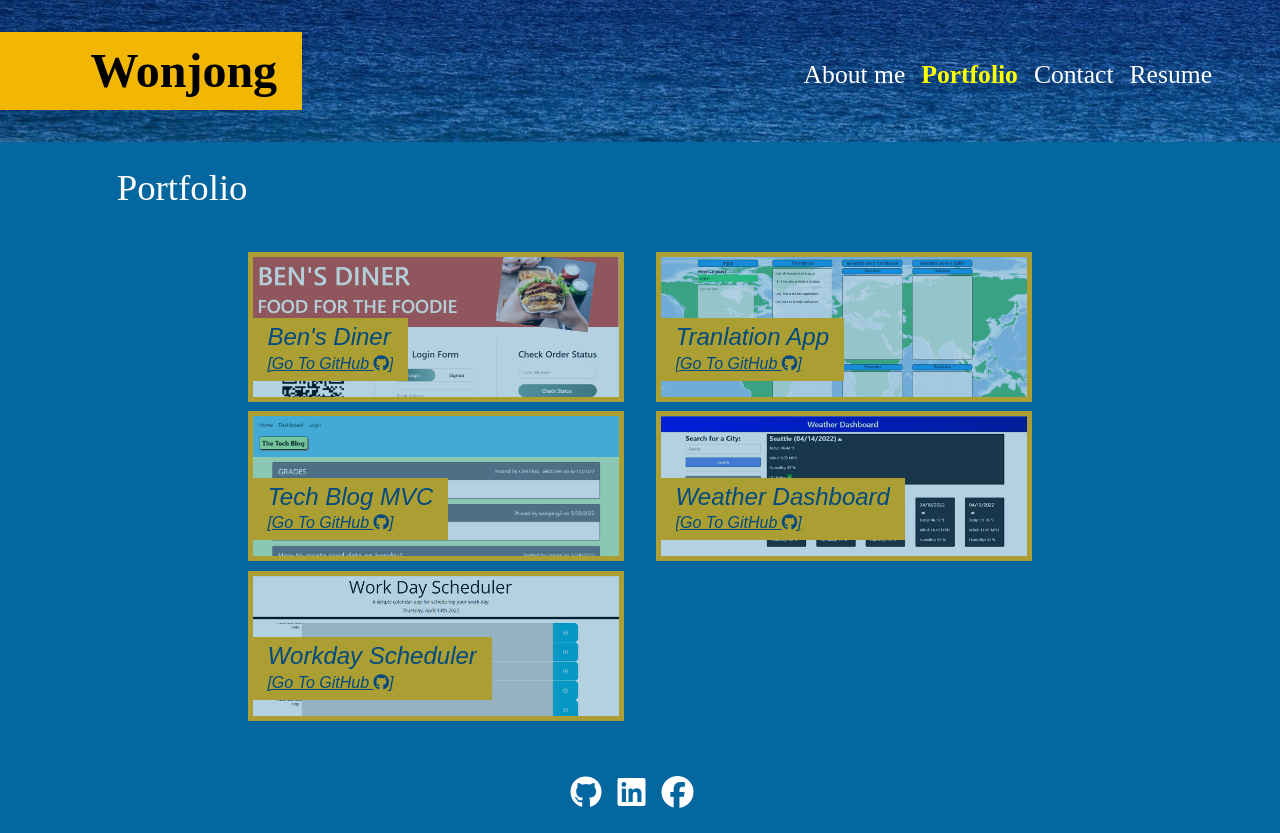
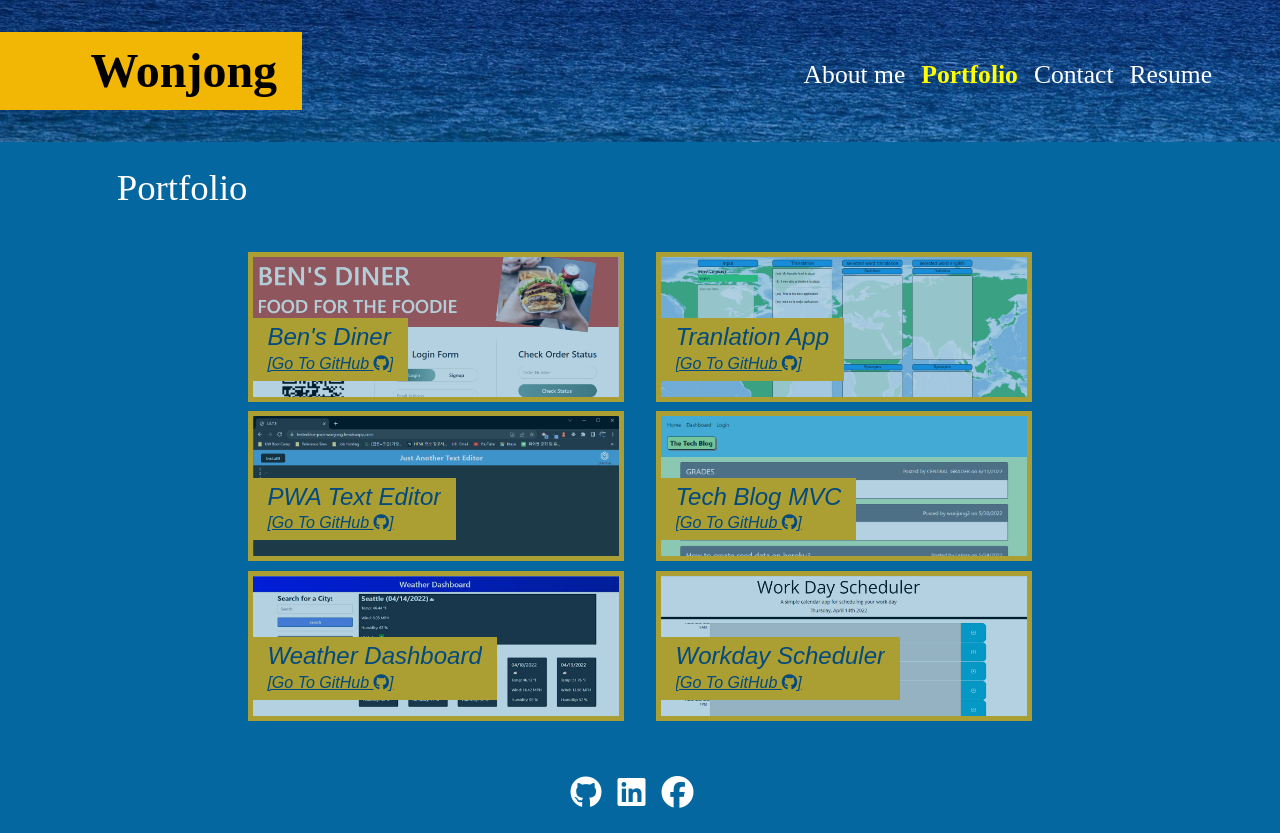
Before and after one commit to wonjong2/wonjong_portfolio_react, a React (Create React App) app: page / in a window 1280 px wide. Both pictures are taken after a click on the element "Portfolio". Built offline with nearby package versions, Linux system fonts and the light colour scheme; a web font is replaced by a local one.

Commit message:
Adds 6th work to the portfolio section

```diff
--- a/src/components/Portfolio.js
+++ b/src/components/Portfolio.js
@@ -16,22 +16,28 @@ export default function Portfolio() {
             class: 'works second-work',
         },
         {
+            url: 'https://texteditor-pwa-wonjong.herokuapp.com/',
+            github: 'https://github.com/wonjong2/PWA_Text_Editor',
+            title: 'PWA Text Editor',
+            class: 'works third-work',
+        },
+        {
             url: 'https://tech-blog-wonjong.herokuapp.com/',
             github: 'https://github.com/wonjong2/Tech_Blog_MVC',
             title: 'Tech Blog MVC',
-            class: 'works third-work',
+            class: 'works fourth-work',
         },
         {
             url: 'https://wonjong2.github.io/Week6_Weather_Dashboard/',
             github: 'https://github.com/wonjong2/Week6_Weather_Dashboard',
             title: 'Weather Dashboard',
-            class: 'works fourth-work',
+            class: 'works fifth-work',
         },
         {
             url: 'https://wonjong2.github.io/Week5_Work_Day_Scheduler/',
             github: 'https://github.com/wonjong2/Week5_Work_Day_Scheduler',
             title: 'Workday Scheduler',
-            class: 'works fifth-work',
+            class: 'works sixth-work',
         }
     ];
 
--- a/src/styles/portfolio.css
+++ b/src/styles/portfolio.css
@@ -73,16 +73,21 @@ a.work-text:hover {
 }
 
 .third-work{
+    background-image: url("../images/pwa_text_editor.png");
+    opacity: 0.7;
+}
+
+.fourth-work{
     background-image: url("../images/tech_blog_mvc.png");
     opacity: 0.7;
 }
 
-.fourth-work{
+.fifth-work{
     background-image: url("../images/weather_dashboard.png");
     opacity: 0.7;
 }
 
-.fifth-work{
+.sixth-work{
     background-image: url("../images/day_scheduler.png");
     opacity: 0.7;
 }
```
Also changed, not shown: src/images/pwa_text_editor.png (added).
